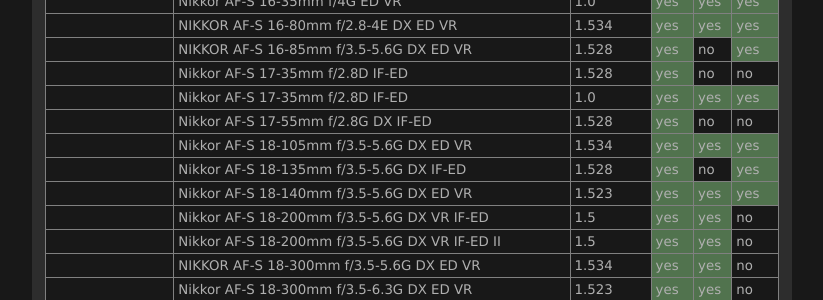
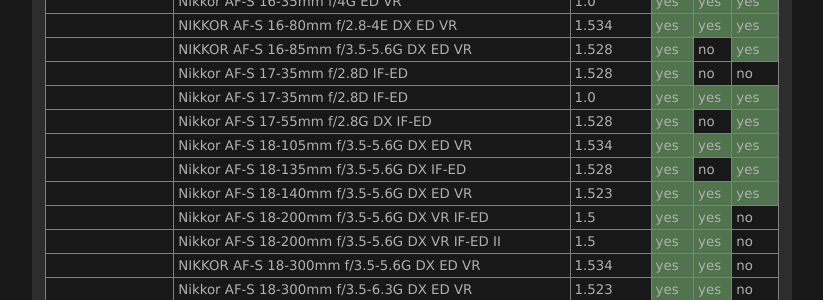
Before and after one commit to lensfun/lensfun.github.io, a Jekyll site: the page built from _posts/lenslist/2999-12-31-Lenslist-master.md, in a window 1280 px wide and 900 px high, scrolled down 12993 px. Shown: the part 146-446 px from the top of the window, without its empty margins (284-1107 px from the left). Built offline with Jekyll 4.4.1, drawn with Linux system fonts in a browser that asks for light colours.

Commit message:
Update master lens list from GitHub Actions

```diff
--- a/_posts/lenslist/2999-12-31-Lenslist-master.md
+++ b/_posts/lenslist/2999-12-31-Lenslist-master.md
@@ -539,7 +539,7 @@ This list was generated on 2024-09-02 from current Lensfun sources. Your Lensfun
 <tr class="lenslist-bg2"><td></td><td>NIKKOR AF-S 16-85mm f/3.5-5.6G DX ED VR</td><td>1.528</td><td class="lenslist-highlight lenslist-check">yes</td><td class="lenslist-check">no</td><td class="lenslist-highlight lenslist-check">yes</td></tr>
 <tr class="lenslist-bg2"><td></td><td>Nikkor AF-S 17-35mm f/2.8D IF-ED</td><td>1.528</td><td class="lenslist-highlight lenslist-check">yes</td><td class="lenslist-check">no</td><td class="lenslist-check">no</td></tr>
 <tr class="lenslist-bg2"><td></td><td>Nikkor AF-S 17-35mm f/2.8D IF-ED</td><td>1.0</td><td class="lenslist-highlight lenslist-check">yes</td><td class="lenslist-highlight lenslist-check">yes</td><td class="lenslist-highlight lenslist-check">yes</td></tr>
-<tr class="lenslist-bg2"><td></td><td>Nikkor AF-S 17-55mm f/2.8G DX IF-ED</td><td>1.528</td><td class="lenslist-highlight lenslist-check">yes</td><td class="lenslist-check">no</td><td class="lenslist-check">no</td></tr>
+<tr class="lenslist-bg2"><td></td><td>Nikkor AF-S 17-55mm f/2.8G DX IF-ED</td><td>1.528</td><td class="lenslist-highlight lenslist-check">yes</td><td class="lenslist-check">no</td><td class="lenslist-highlight lenslist-check">yes</td></tr>
 <tr class="lenslist-bg2"><td></td><td>Nikkor AF-S 18-105mm f/3.5-5.6G DX ED VR</td><td>1.534</td><td class="lenslist-highlight lenslist-check">yes</td><td class="lenslist-highlight lenslist-check">yes</td><td class="lenslist-highlight lenslist-check">yes</td></tr>
 <tr class="lenslist-bg2"><td></td><td>Nikkor AF-S 18-135mm f/3.5-5.6G DX IF-ED</td><td>1.528</td><td class="lenslist-highlight lenslist-check">yes</td><td class="lenslist-check">no</td><td class="lenslist-highlight lenslist-check">yes</td></tr>
 <tr class="lenslist-bg2"><td></td><td>Nikkor AF-S 18-140mm f/3.5-5.6G DX ED VR</td><td>1.523</td><td class="lenslist-highlight lenslist-check">yes</td><td class="lenslist-highlight lenslist-check">yes</td><td class="lenslist-highlight lenslist-check">yes</td></tr>
```
